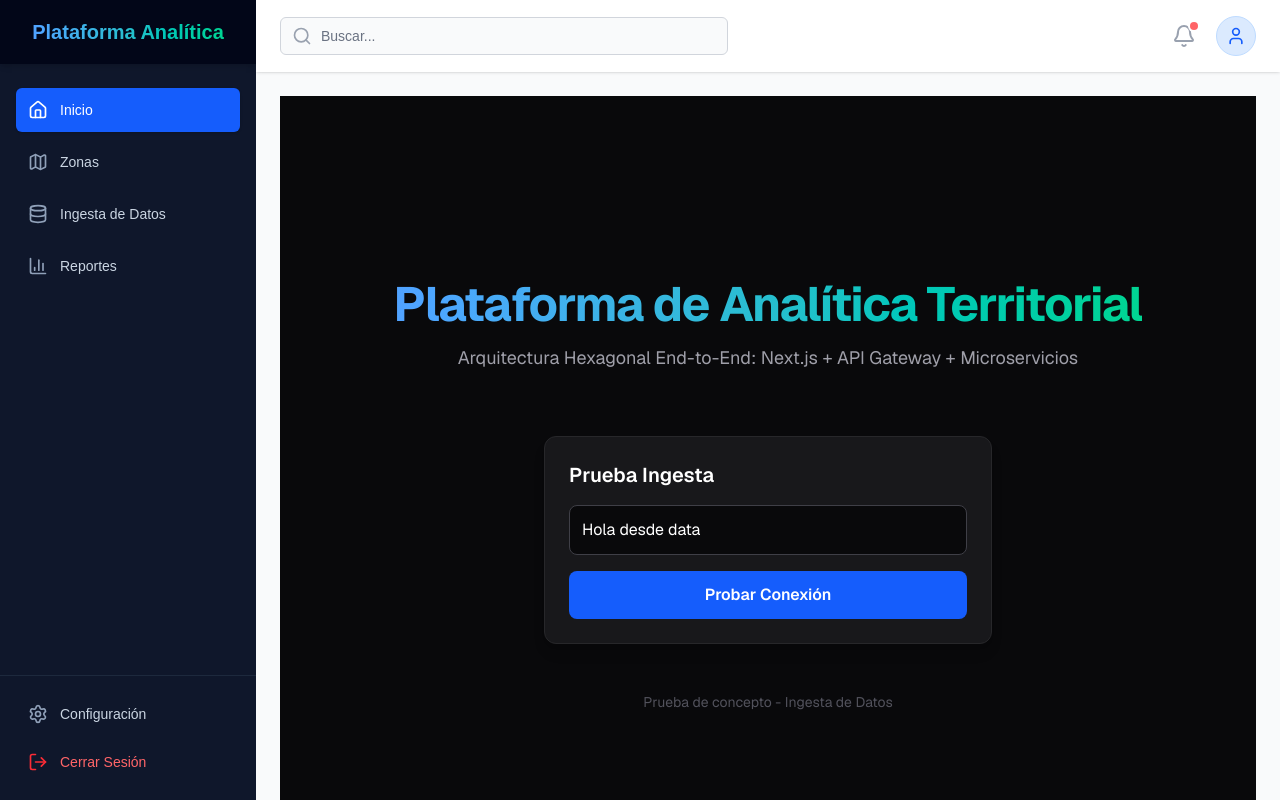
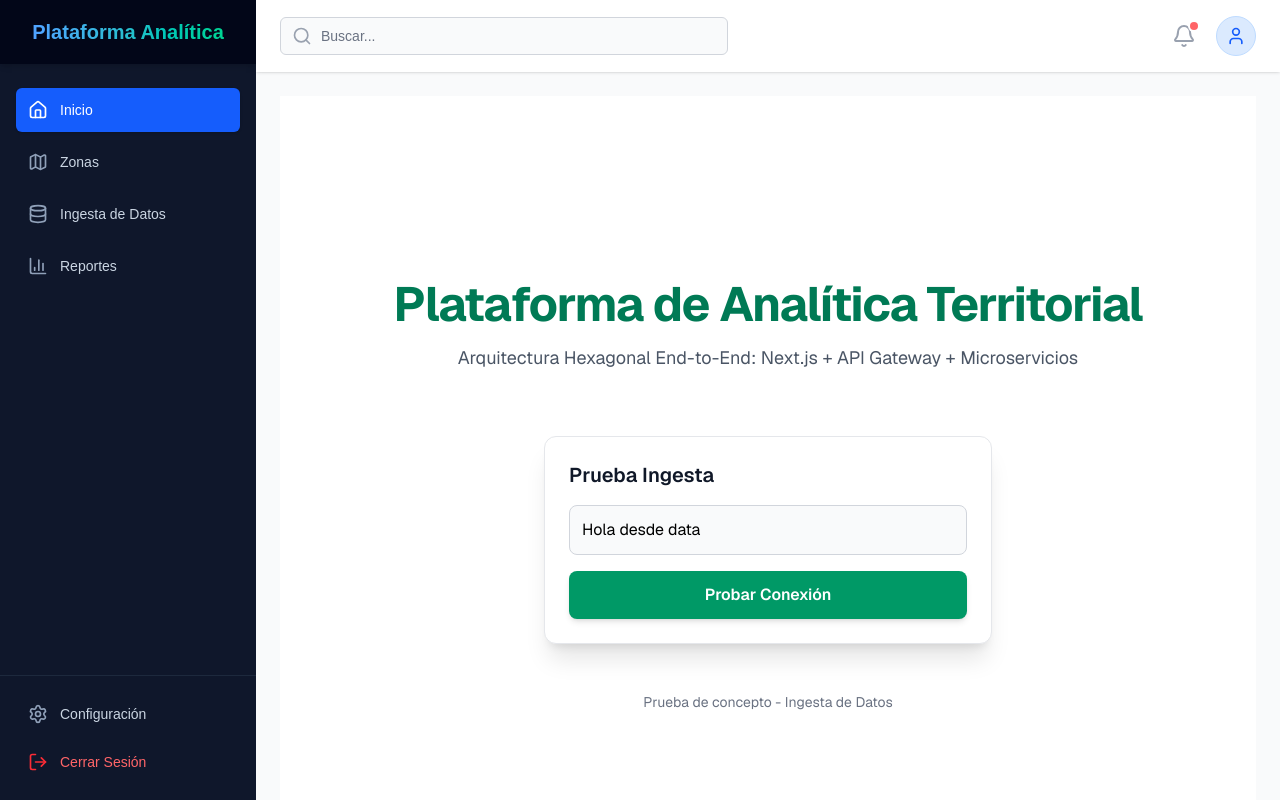
Before and after one commit to samusplay/frontend-Data, a Next.js app: page / in a window 1280 px wide. Built offline with nearby package versions, Linux system fonts and the light colour scheme.

Commit message:
UI: Cambiar paleta de colores oscuro a claro con verde corporativo

```diff
--- a/app/components/TestIngestion.tsx
+++ b/app/components/TestIngestion.tsx
@@ -21,12 +21,12 @@ export default function TestIngestion() {
             if (respuesta.error) {
                 //mandamos un toats rojo
                 toast.error(respuesta.error, {
-                    style: { background: '#3f3f46', color: '#fff' }
+                    style: { background: '#fff', color: '#ef4444', border: '1px solid #fee2e2' }
                 });
             } else if (respuesta.data) {
                 //si sale exito
                 toast.success('!dato guardado correctamente', {
-                    style: { background: '#3f3f46', color: '#10b981' }
+                    style: { background: '#fff', color: '#10b981', border: '1px solid #d1fae5' }
                 });
                 //limpiamos input
                 setTexto("");
@@ -37,8 +37,8 @@ export default function TestIngestion() {
         }
     });
     return (
-        <div className="w-full max-w-md p-6 bg-zinc-900 border border-zinc-800 rounded-xl shadow-lg mt-8">
-            <h2 className="text-xl font-semibold text-white mb-4">Prueba Ingesta</h2>
+        <div className="w-full max-w-md p-6 bg-white border border-gray-200 rounded-xl shadow-xl mt-8">
+            <h2 className="text-xl font-semibold text-gray-900 mb-4">Prueba Ingesta</h2>
             <div className="flex flex-col gap-4">
                 <input
                     type="text"
@@ -46,21 +46,21 @@ export default function TestIngestion() {
                     value={texto}
                     onChange={(e) => setTexto(e.target.value)}
                     placeholder="Escribe un mensaje..."
-                    className="w-full p-3 bg-zinc-950 border border-zinc-700 rounded-lg text-white focus:outline-none focus:border-blue-500"
+                    className="w-full p-3 bg-gray-50 border border-gray-300 rounded-lg text-black focus:outline-none focus:border-emerald-500 focus:ring-1 focus:ring-emerald-500 transition-colors"
                 />
                 <button
                     //llamamos a la mutacion
                     onClick={() => mutate(texto)}
                     disabled={isPending}
-                    className="w-full bg-blue-600 hover:bg-blue-500 text-white font-semibold py-3 px-4 rounded-lg transition-colors disabled:opacity-50"
+                    className="w-full bg-emerald-600 hover:bg-emerald-500 text-white font-semibold py-3 px-4 rounded-lg transition-colors shadow-md disabled:opacity-50"
                 >
                     {/* Luego creamos un componente para los errores */}
                     {isPending ? "Enviando al Gateway..." : "Probar Conexión"}
                 </button>
                 {data?.data && (
-                    <div className="p-4 bg-emerald-950/50 border border-emerald-800 text-emerald-400 rounded-lg text-sm transition-all">
+                    <div className="p-4 bg-emerald-50 border border-emerald-200 text-emerald-800 rounded-lg text-sm transition-all mt-4">
                         ✅ Último registro guardado:<br />
-                        <span className="text-emerald-200 block mt-2">
+                        <span className="text-emerald-700 block mt-2">
                             <strong>ID:</strong> {data.data.id} <br />
                             <strong>Texto:</strong> {data.data['texto-guardado']}
                         </span>
--- a/app/page.tsx
+++ b/app/page.tsx
@@ -3,14 +3,14 @@ import TestIngestion from "./components/TestIngestion";
 export default function Home() {
   return (
     // Usamos un fondo oscuro (zinc-950) y centramos todo vertical y horizontalmente
-    <main className="flex min-h-screen flex-col items-center justify-center p-8 bg-zinc-950 text-zinc-50 font-sans">
+    <main className="flex min-h-screen flex-col items-center justify-center p-8 bg-white text-black font-sans">
 
       {/* Cabecera de tu aplicación */}
       <div className="flex flex-col items-center gap-4 text-center mb-8">
-        <h1 className="text-4xl sm:text-5xl font-bold tracking-tight bg-linear-to-r from-blue-400 to-emerald-400 bg-clip-text text-transparent">
+        <h1 className="text-4xl sm:text-5xl font-bold tracking-tight text-emerald-700">
           Plataforma de Analítica Territorial
         </h1>
-        <p className="text-lg text-zinc-400 max-w-2xl">
+        <p className="text-lg text-gray-600 max-w-2xl">
           Arquitectura Hexagonal End-to-End: Next.js + API Gateway + Microservicios
         </p>
       </div>
@@ -19,7 +19,7 @@ export default function Home() {
       <TestIngestion />
 
       {/* Un pequeño footer (opcional) */}
-      <div className="mt-12 text-sm text-zinc-600">
+      <div className="mt-12 text-sm text-gray-500">
         Prueba de concepto - Ingesta de Datos
       </div>
 
```
